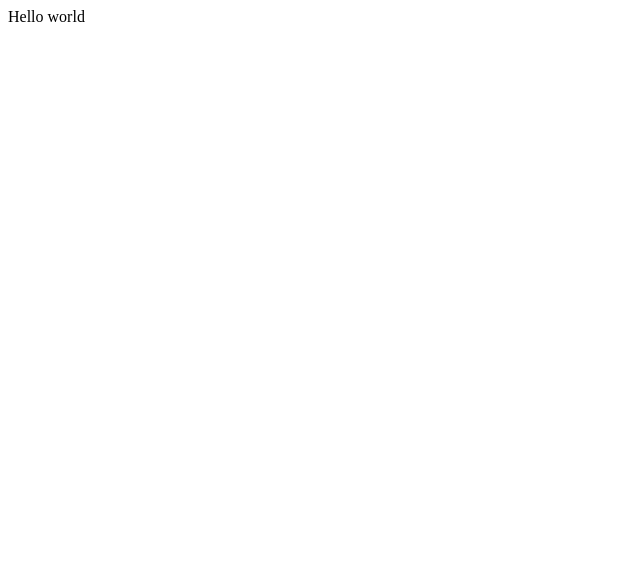
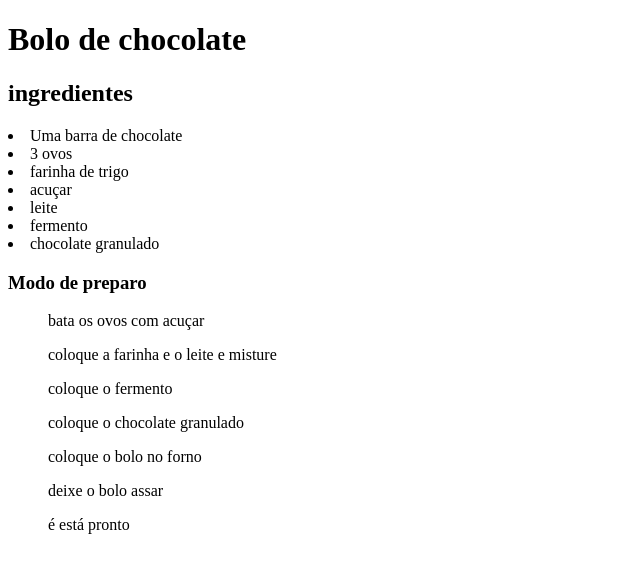
Before and after one commit to Caroline1178/receita, a plain HTML site: page index.html in a window 1280 px wide. Shown: the whole page, without its empty margins (0-640 px from the left). Drawn offline with Linux system fonts and the light colour scheme.

Commit message:
31/03/2025

```diff
--- a/index.html
+++ b/index.html
@@ -9,7 +9,26 @@
 </head>
 
 <body>
-  Hello world
+  <h1>Bolo de chocolate</h1>
+    <h2>ingredientes</h2>
+    <li>Uma barra de chocolate</li>
+    <li>3 ovos</li>
+    <li>farinha de trigo</li>
+    <li>acuçar</li>
+    <li>leite</li>
+    <li>fermento</li>
+    <li>chocolate granulado</li>
+    <h3>Modo de preparo</h3>
+    <ol>bata os ovos com acuçar</ol>
+    <ol>coloque a farinha e o leite e misture</ol>
+    <ol>coloque o fermento</ol>
+    <ol>coloque o chocolate granulado</ol>
+    <ol>coloque o bolo no forno</ol>
+    <ol>deixe o bolo assar</ol>
+    <ol>é está pronto</ol>
+    <img src
+
+
   <script src="script.js"></script>
 </body>
 
```
